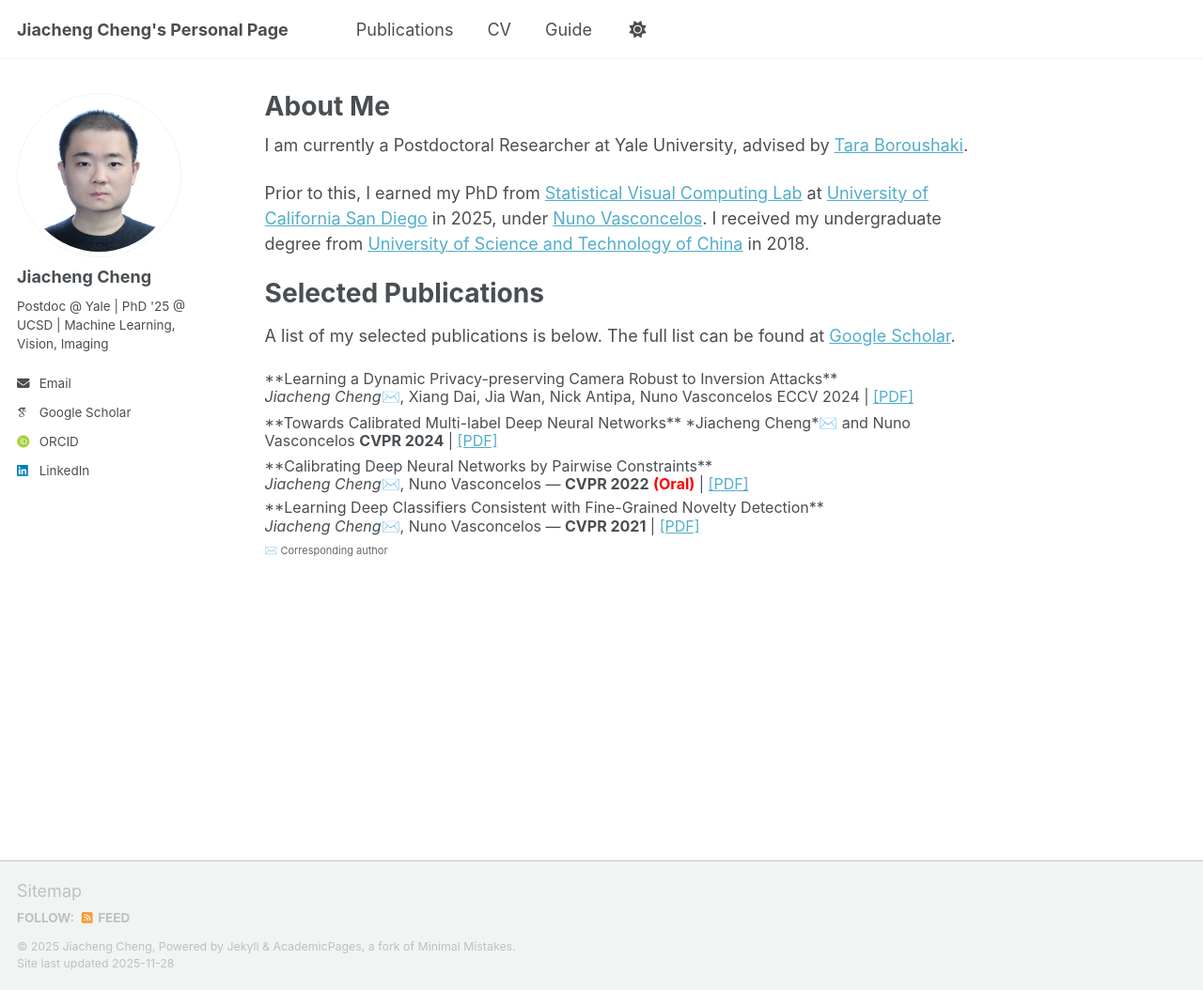
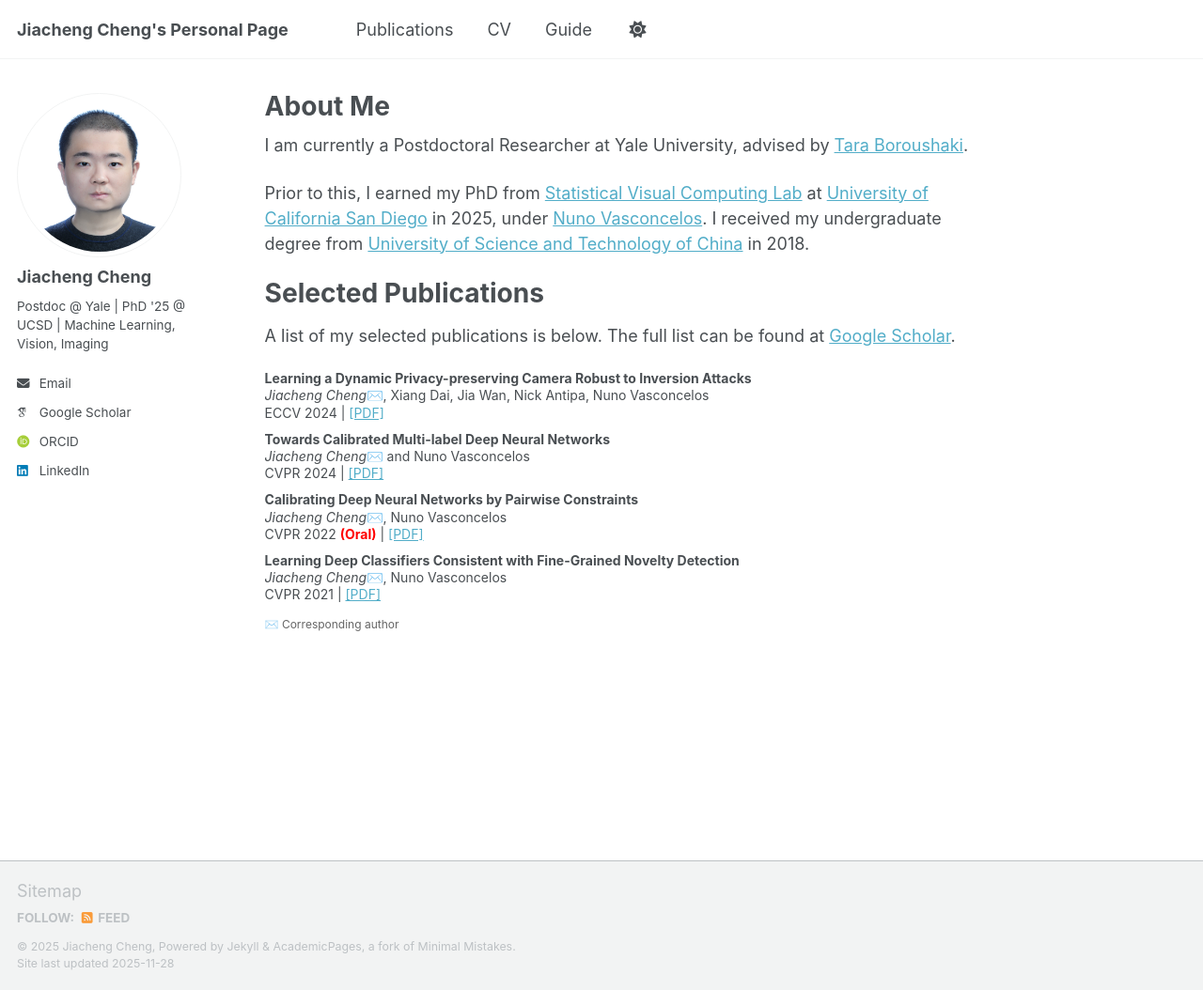
Before and after one commit to JiachengCheng96/JiachengCheng96.github.io, a Jekyll site: the page built from _pages/about.md, in a window 1280 px wide and 1054 px high. Shown: the whole window at 94% size. Built offline with Jekyll 4.4.1, drawn with Linux system fonts in a browser that asks for light colours; some web fonts are replaced; a script that is not in the unit is left out.

Commit message:
Update about.md

```diff
--- a/_pages/about.md
+++ b/_pages/about.md
@@ -17,35 +17,35 @@ Prior to this, I earned my PhD from  [Statistical Visual Computing Lab](http://w
 # Selected Publications
 
 A list of my selected publications is below. The full list can be found at [Google Scholar](https://scholar.google.com/citations?user=bWqc6Z8AAAAJ&hl).
-<div style="font-size: 16px; line-height: 1.2;">
 
-<div style="margin-bottom: 8px;">
-**Learning a Dynamic Privacy-preserving Camera Robust to Inversion Attacks**
-<br>
-<em>Jiacheng Cheng</em>✉️, Xiang Dai, Jia Wan, Nick Antipa, Nuno Vasconcelos
-ECCV 2024 | <a href="#">[PDF]</a>
-</div>
+<div style="font-size: 14px; line-height: 1.3;">
 
-<div style="margin-bottom: 8px;">
-**Towards Calibrated Multi-label Deep Neural Networks**
-*Jiacheng Cheng*✉️ and Nuno Vasconcelos
-<strong>CVPR 2024</strong> | <a href="#">[PDF]</a>
-</div>
+    <div style="margin-bottom: 10px;">
+        <strong>Learning a Dynamic Privacy-preserving Camera Robust to Inversion Attacks</strong><br>
+        <em>Jiacheng Cheng</em>✉️, Xiang Dai, Jia Wan, Nick Antipa, Nuno Vasconcelos<br>
+        ECCV 2024 | <a href="#">[PDF]</a>
+    </div>
 
-<div style="margin-bottom: 6px;">
-**Calibrating Deep Neural Networks by Pairwise Constraints**
-<br>
-<em>Jiacheng Cheng</em>✉️, Nuno Vasconcelos — <strong>CVPR 2022</strong> <span style="color:red; font-weight:bold;">(Oral)</span> | <a href="#">[PDF]</a>
-</div>
+    <div style="margin-bottom: 10px;">
+        <strong>Towards Calibrated Multi-label Deep Neural Networks</strong><br>
+        <em>Jiacheng Cheng</em>✉️ and Nuno Vasconcelos<br>
+        CVPR 2024 | <a href="#">[PDF]</a>
+    </div>
 
-<div style="margin-bottom: 6px;">
-**Learning Deep Classifiers Consistent with Fine-Grained Novelty Detection**
-<br>
-<em>Jiacheng Cheng</em>✉️, Nuno Vasconcelos — <strong>CVPR 2021</strong> | <a href="#">[PDF]</a>
-</div>
+    <div style="margin-bottom: 10px;">
+        <strong>Calibrating Deep Neural Networks by Pairwise Constraints</strong><br>
+        <em>Jiacheng Cheng</em>✉️, Nuno Vasconcelos<br>
+        CVPR 2022 <span style="color:red; font-weight:bold;">(Oral)</span> | <a href="#">[PDF]</a>
+    </div>
 
-<div style="font-size: 11px; margin-top: 10px; color: #666;">
-✉️ Corresponding author
-</div>
+    <div style="margin-bottom: 10px;">
+        <strong>Learning Deep Classifiers Consistent with Fine-Grained Novelty Detection</strong><br>
+        <em>Jiacheng Cheng</em>✉️, Nuno Vasconcelos<br>
+        CVPR 2021 | <a href="#">[PDF]</a>
+    </div>
+
+    <div style="font-size: 12px; color: #666; margin-top: 15px;">
+        ✉️ Corresponding author
+    </div>
 
 </div>
```
